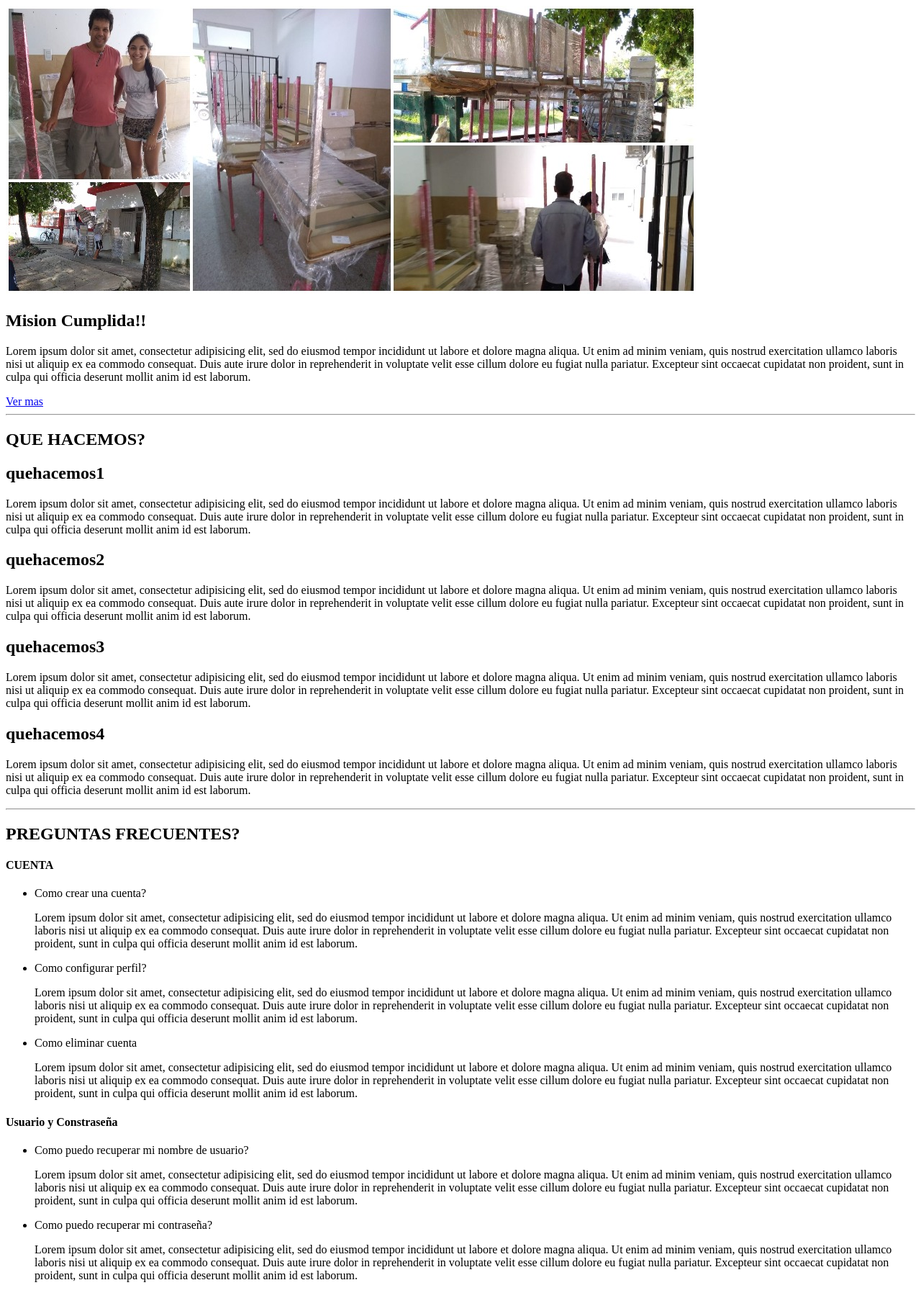
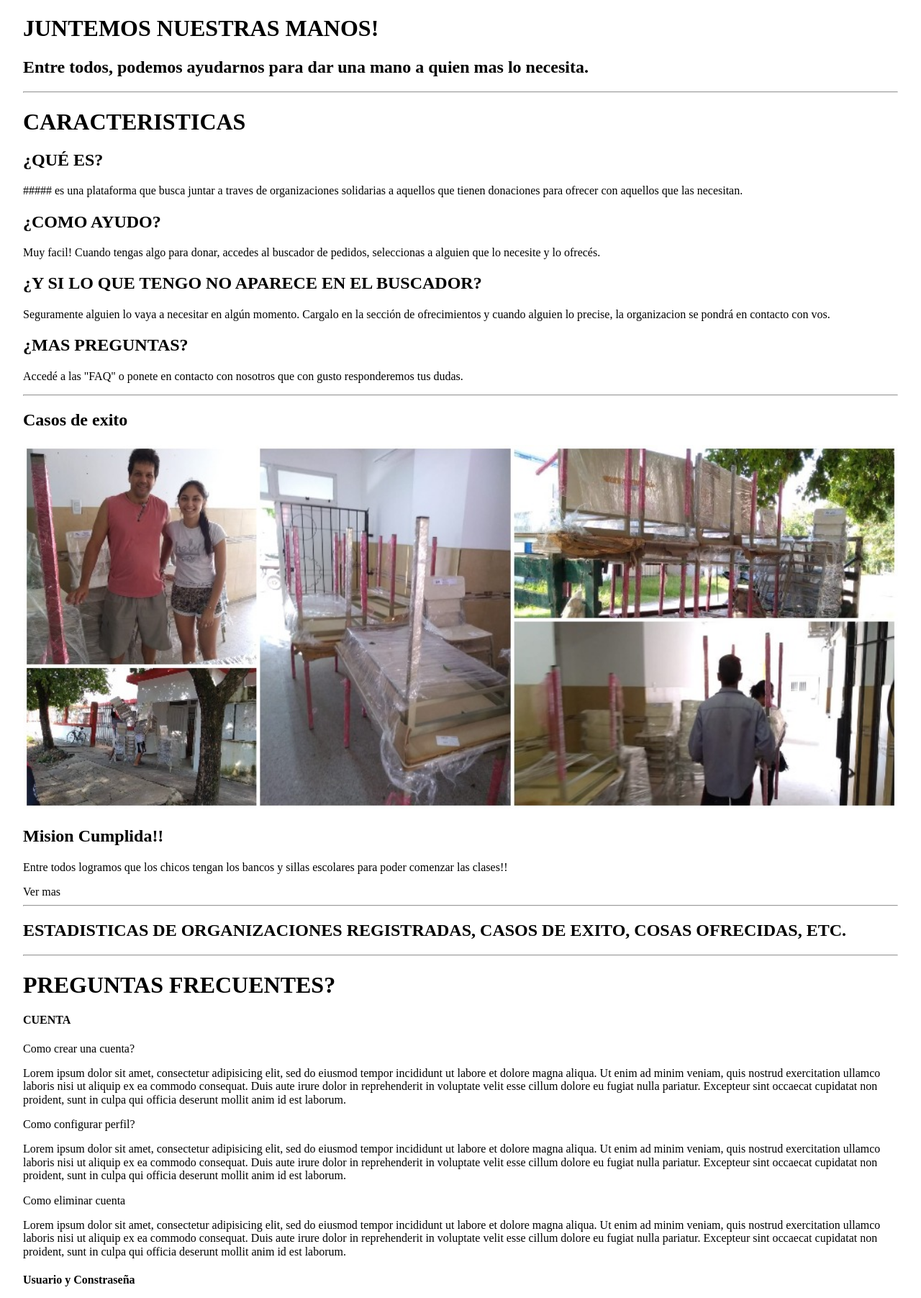
Before and after one commit to agustinnadalich/Proyecto-Integrador, a PHP site: page /body.html in a window 1280 px wide. Shown: the top 1803 px of the page at 72% size. Run offline with PHP 8.4, Linux system fonts and the light colour scheme.

Commit message:
modificado index.html, modificado body.html y creado body.css

```diff
--- a/body.html
+++ b/body.html
@@ -3,46 +3,62 @@
   <head>
     <meta charset="utf-8">
     <title></title>
+    <meta name="viewport" content="width=device-width, initial-scale=1">
+		<link rel="stylesheet" href="css/body.css">
   </head>
   <body>
-
+  <div class="container">
 
     <!-- body -->
+<section class="recepcion">
+  <h1 class="titulo_recepcion">JUNTEMOS NUESTRAS MANOS!</h1>
+  <h2 class="subtitulo_recepcion">Entre todos, podemos ayudarnos para dar una mano a quien mas lo necesita.</h2>
 
-        <!-- BANNER -->
-<section class="<banner>">
-  <article class="banner_mision-cumplida">
-    <img src="img/pjimage.jpg" alt="mision-cumplida"class="img-fluid">
-    <h2 class="titulo_mision-cumplida">Mision Cumplida!!</h2>
-    <p class="parrafo_mision-cumplida">Lorem ipsum dolor sit amet, consectetur adipisicing elit, sed do eiusmod tempor incididunt ut labore et dolore magna aliqua. Ut enim ad minim veniam, quis nostrud exercitation ullamco laboris nisi ut aliquip ex ea commodo consequat. Duis aute irure dolor in reprehenderit in voluptate velit esse cillum dolore eu fugiat nulla pariatur. Excepteur sint occaecat cupidatat non proident, sunt in culpa qui officia deserunt mollit anim id est laborum.</p>
-    <a class="link_mision-cumplida" href="#">Ver mas</a>
+</section>
+
+<hr>
+
+        <!-- CARACTERISTICAS -->
+<section class="quehacemos?">
+  <h1 class="titulo_quehacemos?">CARACTERISTICAS</h1>
+  <article class="quehacemos1">
+    <h2 class="titulo_quehacemos1">¿QUÉ ES?</h2>
+    <p class="parrafo_quehacemos1">##### es una plataforma que busca juntar a traves de organizaciones solidarias a aquellos que tienen donaciones para ofrecer con aquellos que las necesitan.</p>
   </article>
+  <article class="quehacemos2">
+    <h2 class="titulo_quehacemos2">¿COMO AYUDO?</h2>
+    <p class="parrafo_quehacemos2">Muy facil! Cuando tengas algo para donar, accedes al buscador de pedidos, seleccionas a alguien que lo necesite y lo ofrecés. </p>
+  </article>
+  <article class="quehacemos3">
+    <h2 class="titulo_quehacemos3">¿Y SI LO QUE TENGO NO APARECE EN EL BUSCADOR?</h2>
+    <p class="parrafo_quehacemos3">Seguramente alguien lo vaya a necesitar en algún momento. Cargalo en la sección de ofrecimientos y cuando alguien lo precise, la organizacion se pondrá en contacto con vos.</p>
+  </article>
+  <article class="quehacemos4">
+    <h2 class="titulo_quehacemos4">¿MAS PREGUNTAS?</h2>
+    <p class="parrafo_quehacemos4">Accedé a las "FAQ" o ponete en contacto con nosotros que con gusto responderemos tus dudas.</p>
+  </article>
+</section>
+<hr>
+      <!-- BANNER -->
+<section class="banner">
+<article class="banner_mision-cumplida">
+  <h2> Casos de exito</h2>
+  <img src="img/pjimage.jpg" alt="mision-cumplida"class="img-fluid">
+  <h2 class="titulo_mision-cumplida">Mision Cumplida!!</h2>
+  <p class="parrafo_mision-cumplida">Entre todos logramos que los chicos tengan los bancos y sillas escolares para poder comenzar las clases!!</p>
+  <a class="link_mision-cumplida" href="#">Ver mas</a>
+</article>
 
 </section>
 <hr>
+<!-- ESTADISTICAS DE ORGANIZACIONES REGISTRADAS, CASOS DE EXITO, COSAS OFRECIDAS, ETC. -->
+<h2>ESTADISTICAS DE ORGANIZACIONES REGISTRADAS, CASOS DE EXITO, COSAS OFRECIDAS, ETC. </h2>
 
-        <!-- QUE HACEMOS? -->
-<section class="quehacemos?">
-  <h1 class="titulo_quehacemos?">QUE HACEMOS?</h1>
-  <article class="quehacemos1">
-    <h2 class="titulo_quehacemos1">quehacemos1</h2>
-    <p class="parrafo_quehacemos1">Lorem ipsum dolor sit amet, consectetur adipisicing elit, sed do eiusmod tempor incididunt ut labore et dolore magna aliqua. Ut enim ad minim veniam, quis nostrud exercitation ullamco laboris nisi ut aliquip ex ea commodo consequat. Duis aute irure dolor in reprehenderit in voluptate velit esse cillum dolore eu fugiat nulla pariatur. Excepteur sint occaecat cupidatat non proident, sunt in culpa qui officia deserunt mollit anim id est laborum.</p>
-  </article>
-  <article class="quehacemos2">
-    <h2 class="titulo_quehacemos2">quehacemos2</h2>
-    <p class="parrafo_quehacemos2">Lorem ipsum dolor sit amet, consectetur adipisicing elit, sed do eiusmod tempor incididunt ut labore et dolore magna aliqua. Ut enim ad minim veniam, quis nostrud exercitation ullamco laboris nisi ut aliquip ex ea commodo consequat. Duis aute irure dolor in reprehenderit in voluptate velit esse cillum dolore eu fugiat nulla pariatur. Excepteur sint occaecat cupidatat non proident, sunt in culpa qui officia deserunt mollit anim id est laborum.</p>
-  </article>
-  <article class="quehacemos3">
-    <h2 class="titulo_quehacemos3">quehacemos3</h2>
-    <p class="parrafo_quehacemos3">Lorem ipsum dolor sit amet, consectetur adipisicing elit, sed do eiusmod tempor incididunt ut labore et dolore magna aliqua. Ut enim ad minim veniam, quis nostrud exercitation ullamco laboris nisi ut aliquip ex ea commodo consequat. Duis aute irure dolor in reprehenderit in voluptate velit esse cillum dolore eu fugiat nulla pariatur. Excepteur sint occaecat cupidatat non proident, sunt in culpa qui officia deserunt mollit anim id est laborum.</p>
-  </article>
-  <article class="quehacemos4">
-    <h2 class="titulo_quehacemos4">quehacemos4</h2>
-    <p class="parrafo_quehacemos4">Lorem ipsum dolor sit amet, consectetur adipisicing elit, sed do eiusmod tempor incididunt ut labore et dolore magna aliqua. Ut enim ad minim veniam, quis nostrud exercitation ullamco laboris nisi ut aliquip ex ea commodo consequat. Duis aute irure dolor in reprehenderit in voluptate velit esse cillum dolore eu fugiat nulla pariatur. Excepteur sint occaecat cupidatat non proident, sunt in culpa qui officia deserunt mollit anim id est laborum.</p>
-  </article>
-</section>
+
+
+
+
 <hr>
-
         <!-- PREGUNTAS FRECUENTES -->
 
 <section class="FAQ">
@@ -104,12 +120,12 @@
 <hr>
 <br>
 <h2>MAPA DE FUNDACIONES</h2>
-<iframe src="https://www.google.com/maps/d/embed?mid=1kT0Weo9kVnePGUz3tfJl2bN3VPlBSZg9" width="640" height="480"></iframe>
+<!-- <iframe src="https://www.google.com/maps/d/embed?mid=1kT0Weo9kVnePGUz3tfJl2bN3VPlBSZg9" width="640" height="480"></iframe> -->
 <hr>
 <br>
 <br>
 <br>
 <br>
-
+</div>
   </body>
 </html>
--- /dev/null
+++ b/css/body.css
@@ -0,0 +1,25 @@
+@import url('normalize.css');
+
+
+* {
+	box-sizing: border-box;
+}
+
+  ul, ol {
+  	list-style: none;
+  	padding: 0;
+  	margin: 0;
+  }
+
+  a {
+  	display: inline-block;
+  	text-decoration: none;
+  	color: inherit;
+    }
+  img {
+  	width: 100%;
+  }
+  .container{
+    width: 95%;
+    margin: auto;
+    }
```
Also changed, not shown: index.php (+28 -2 lines).
